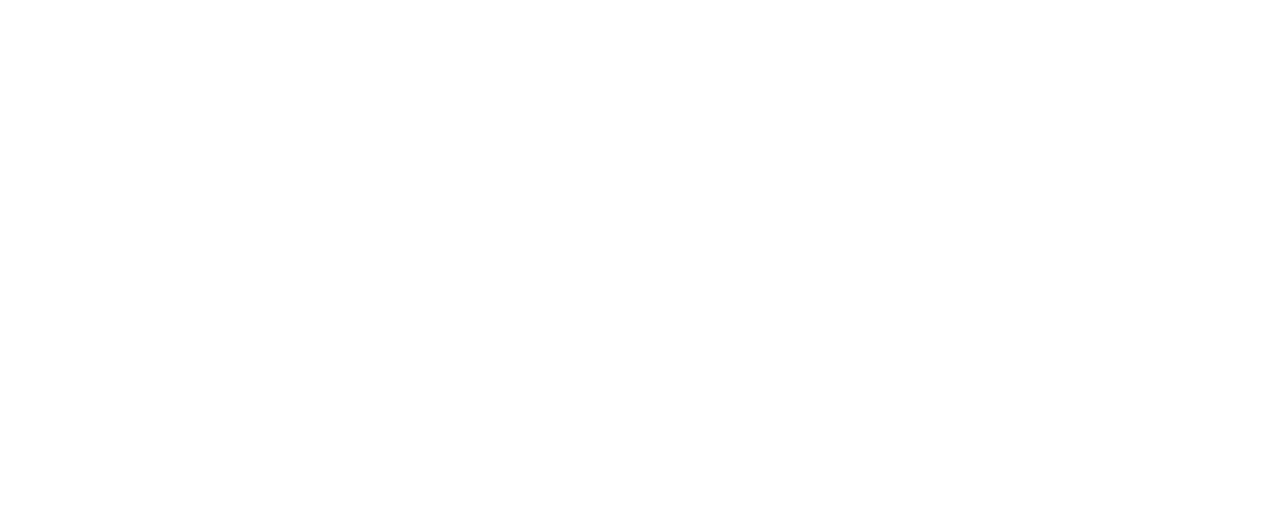
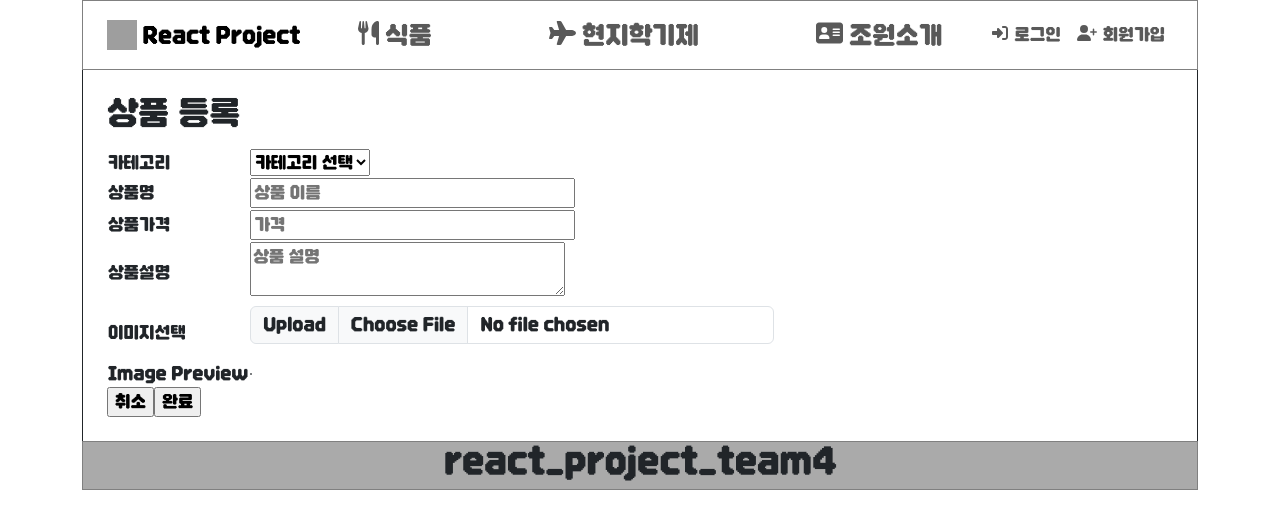
Before and after one commit to react-project-team4/ReactProjectTeam4, a React (Create React App) app: page /CreateProduct in a window 1280 px wide. Before the commit this address had no page. Shown: the top 528 px of the page. Built offline with nearby package versions, Linux system fonts and the light colour scheme; grey boxes are pictures that could not be loaded.

Commit message:
fix: header 새로고침 문제 해결

```diff
--- a/src/App.js
+++ b/src/App.js
@@ -3,6 +3,7 @@
 import Footer from "./front-end/components/Footer";
 import Main from "./front-end/components/Main";
 import ProductList from "./front-end/components/ProductList";
+import CreateProduct from "./front-end/components/CreateProduct";
 import {
   BrowserRouter as Router,
   Routes,
@@ -32,6 +33,7 @@
           <Route path="/" element={<Main />} />
           <Route path="/showProduct" element={<ShowProduct user={user} />} />
           <Route path="/productList" element={<ProductList />} />
+          <Route path="/CreateProduct" element={<CreateProduct />} />
         </Route>
       </Routes>
     </Router>
--- a/src/front-end/assets/scss/main.scss
+++ /dev/null
@@ -1,13 +0,0 @@
-@import "bootstrap/scss/bootstrap.scss";
-
-@font-face {
-  font-family: "DNFBitBitv2";
-  font-style: normal;
-  font-weight: 400;
-  src: url("//cdn.df.nexon.com/img/common/font/DNFBitBitv2.otf")
-    format("opentype");
-}
-
-:root {
-  --bs-body-font-family: "DNFBitBitv2";
-}
--- /dev/null
+++ b/src/front-end/components/CreateProduct.js
@@ -0,0 +1,95 @@
+import React, { useState } from 'react';
+import { Container } from 'react-bootstrap';
+import { Link } from "react-router-dom";
+
+const CreateProduct = () => {
+  const [products, setProducts] = useState({
+    name: '',
+    product: '',
+    content: '',
+    image: '',
+    category: '',
+  });
+
+  // textarea 자동 늘리기
+  const autoResize = (textarea) => {
+    textarea.style.height = '1px';
+    textarea.style.height = textarea.scrollHeight + 'px';
+  }
+
+  const readURL = (input) => {
+    if (input.files && input.files[0]) {
+      var reader = new FileReader();
+      reader.onload = (e) => {
+        document.getElementById('preview').src = e.target.result;
+      };
+      reader.readAsDataURL(input.files[0]);
+    } else {
+      document.getElementById('preview').src = "";
+    }
+  }
+
+  return (
+    <Container className='border-dark border-start border-end p-4'>
+      <h2 className='pb-2'>상품 등록</h2>
+      <form onSubmit={(e) => {
+        // db.json에 등록
+      }}>
+        <table>
+          <tbody>
+            <tr className='mb-3'>
+              <td>카테고리</td>
+              {/* 카테고리 선택 */}
+              <td>
+                <select className="selectpicker" aria-label="Default select example" defaultValue="0">
+                  <option value="0">카테고리 선택</option>
+                  <option value="1">식품</option>
+                  <option value="2">지역</option>
+                </select>
+              </td>
+            </tr>
+            <tr>
+              <td>상품명</td>
+              <td>
+                <input type="text" name='name' placeholder='상품 이름' required />
+              </td>
+            </tr>
+            <tr>
+              <td>상품가격</td>
+              <td>
+                <input type="text" name='price' placeholder='가격' required />
+              </td>
+
+            </tr>
+            <tr>
+              <td>상품설명</td>
+              <td>
+                <textarea className='resize-none overflow-hidden' name="content" onKeyUp={(e) => autoResize(e.target)} onKeyDown={(e) => autoResize(e.target)} placeholder='상품 설명' required></textarea>
+              </td>
+            </tr>
+            <tr className='align-items-center'>
+              <td>이미지선택</td>
+              <td>
+                <div className="input-group mb-3 w-10">
+                  <label className="input-group-text">Upload</label>
+                  <input type="file" className="form-control" id="inputGroupFile01" onChange={(e) => readURL(e.target)} accept='image/*' />
+                </div>
+              </td>
+            </tr>
+            <tr className='align-items-center'>
+              <td>Image Preview</td>
+              <td>
+                <img className='border border-dark rounded w-48 h-48' id="preview" />
+              </td>
+            </tr>
+          </tbody>
+        </table>
+        <Link to="/ProductList"><input type="submit" value="취소" /></Link>
+        <input type="submit" value="완료" />
+      </form>
+
+    </Container>
+  )
+}
+
+export default CreateProduct;
--- a/src/front-end/components/Header.js
+++ b/src/front-end/components/Header.js
@@ -2,6 +2,7 @@
 import { Row, Col, Navbar, Container, Nav } from "react-bootstrap";
 import styles from "../css/header.module.css";
 import { FontAwesomeIcon } from "@fortawesome/react-fontawesome";
+import { Link } from "react-router-dom";
 import {
   faUtensils,
   faPlane,
@@ -14,13 +15,16 @@
 
 const Header = (props) => {
   const { login } = props;
+
+  const [category, setCategory] = useState("");
+
   return (
     <Container>
       <Row className={styles.row}>
         <Col>
           <Navbar className="h-8" data-bs-theme="light">
             <Container>
-              <Navbar.Brand className="navbar-brand" href="/">
+              <Navbar.Brand className="navbar-brand" as={Link} to="/">
                 <img
                   alt="main"
                   src="https://i.ibb.co/RhB1rSt/Kakao-Talk-20231030-145416381.png"
@@ -37,7 +41,7 @@
                 style={{ width: "600px" }}
               >
                 <Nav.Item>
-                  <Nav.Link className={styles.link} href="/productList">
+                  <Nav.Link className={styles.link} as={Link} to="/productList?category=Food">
                     <FontAwesomeIcon
                       style={{ marginRight: "6px" }}
                       icon={faUtensils}
@@ -46,7 +50,7 @@
                   </Nav.Link>
                 </Nav.Item>
                 <Nav.Item>
-                  <Nav.Link className={styles.link} href="/">
+                  <Nav.Link className={styles.link} as={Link} to="/productList?category=Travel">
                     <FontAwesomeIcon
                       style={{ marginRight: "6px" }}
                       icon={faPlane}
@@ -55,7 +59,7 @@
                   </Nav.Link>
                 </Nav.Item>
                 <Nav.Item>
-                  <Nav.Link className={styles.link} href="/">
+                  <Nav.Link className={styles.link} as={Link} to="/">
                     <FontAwesomeIcon
                       style={{ marginRight: "6px" }}
                       icon={faAddressCard}
@@ -67,14 +71,14 @@
               <Nav className="d-flex ">
                 {login === "false" ? (
                   <>
-                    <Nav.Link className={styles.link} href="/">
+                    <Nav.Link className={styles.link} as={Link} to="/">
                       <FontAwesomeIcon
                         style={{ marginRight: "6px" }}
                         icon={faSignInAlt}
                       />
                       로그인
                     </Nav.Link>
-                    <Nav.Link className={styles.link} href="/">
+                    <Nav.Link className={styles.link} as={Link} to="/">
                       <FontAwesomeIcon
                         style={{ marginRight: "6px" }}
                         icon={faUserPlus}
@@ -84,14 +88,14 @@
                   </>
                 ) : (
                   <>
-                    <Nav.Link className={styles.link} href="/">
+                    <Nav.Link className={styles.link} as={Link} to="/">
                       <FontAwesomeIcon
                         style={{ marginRight: "6px" }}
                         icon={faUserCircle}
                       />
                       프로필
                     </Nav.Link>
-                    <Nav.Link className={styles.link} href="/">
+                    <Nav.Link className={styles.link} as={Link} to="/">
                       <FontAwesomeIcon
                         style={{ marginRight: "6px" }}
                         icon={faShoppingBasket}
--- a/src/front-end/components/ProductList.js
+++ b/src/front-end/components/ProductList.js
@@ -1,34 +1,32 @@
-import React, { useState } from "react";
+import React, { useState, useEffect } from "react";
 import { Container } from "react-bootstrap";
-import ProductRegister from "./ProductRegister";
+import { Link, useLocation } from "react-router-dom";
+import CreateProduct from "./CreateProduct";
 
-const ProductList = () => {
-  const [products, setProducts] = ([]); // 식품 카테고리의 데이터를 들고와야함
-  const [showProductRegister, setShowProductRegister] = useState(false); // 상품 등록/보여주기 상태관리
+const ProductList = (props) => {
+  const [products, setProducts] = useState([]); // 식품 카테고리의 데이터를 들고와야함
+  const location = useLocation();
 
-  const handleFormSubmit = (e) => {
-    e.preventDefault();
-    setShowProductRegister(true);
-  }
-
+  useEffect(() => {
+    console.log(location.search);
+    // setProducts(category);
+  })
   return (
     <Container className="border border-left-2 border-right-2 border-dark p-4 w-full ">
-      {showProductRegister ? (
-        <ProductRegister setShowProductRegister />
-      ) : (
-        <>
+      <>
+        <div className="d-flex justify-content-between">
           <h4>식품</h4>
-          <div class="card" style={{ width: "18rem" }}>
-            <img class="card-img-top" src="..." alt="Card image cap" />
-            <div class="card-body">
-              <p class="card-text">Some quick example text to build on the card title and make up the bulk of the card's content.</p>
-            </div>
+          <form className="flex">
+            <Link to="/CreateProduct"> <input type="submit" value="상품등록" /></Link>
+          </form>
+        </div>
+        <div className="card" style={{ width: "18rem" }}>
+          <img className="card-img-top" src="..." alt="Card image cap" />
+          <div className="card-body">
+            <p className="card-text">Some quick example text to build on the card title and make up the bulk of the card's content.</p>
           </div>
-          <form onSubmit={handleFormSubmit}>
-            <input type="submit" value="상품등록" />
-          </form>
-        </>
-      )}
+        </div>
+      </>
     </Container>
 
   )
--- a/src/front-end/css/productList.module.css
+++ /dev/null
@@ -1,3 +0,0 @@
-ul > li {
-  list-style: none;
-}
--- a/src/index.js
+++ b/src/index.js
@@ -2,7 +2,6 @@
 import ReactDOM from 'react-dom/client';
 import './index.css';
 import App from './App';
-// import "./front-end/assets/scss/main.scss";
 
 const root = ReactDOM.createRoot(document.getElementById('root'));
 root.render(
```
Also changed, not shown: src/front-end/components/ProductRegister.js (deleted, +0 -88 lines).
